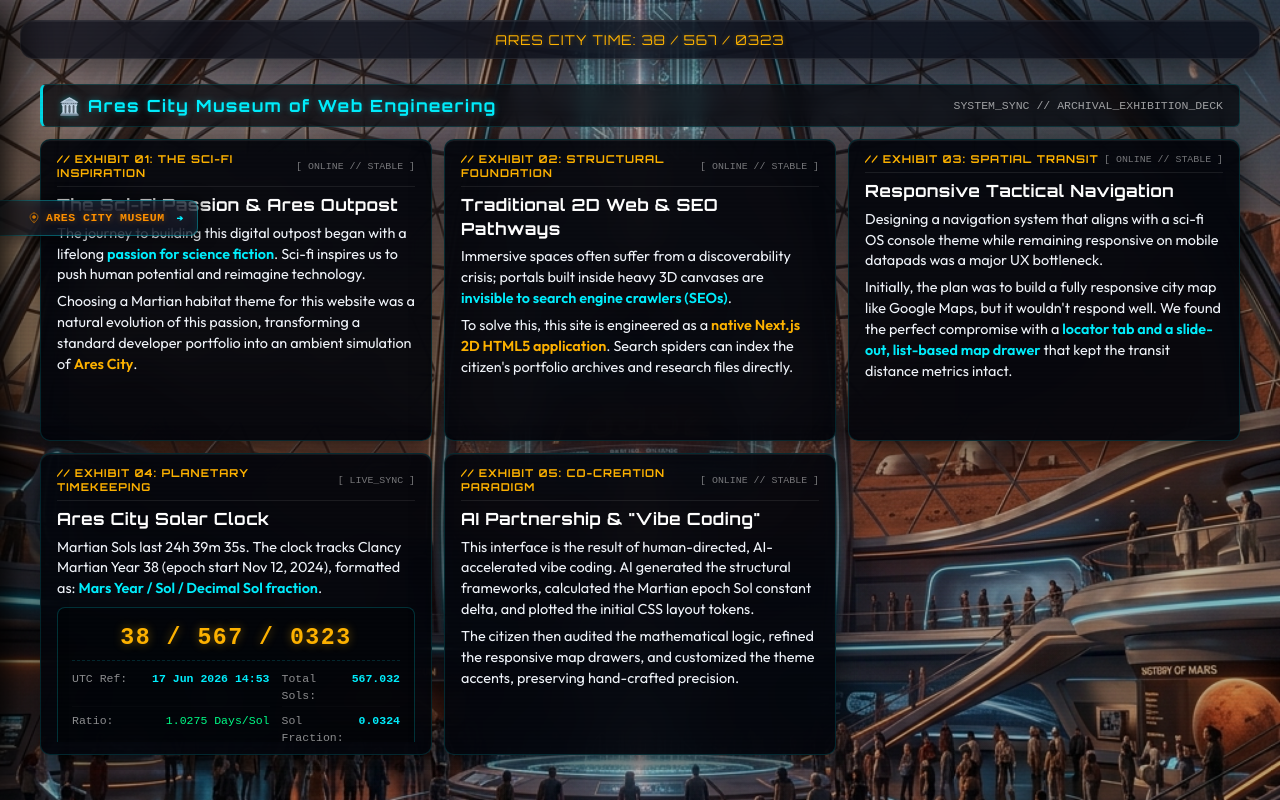
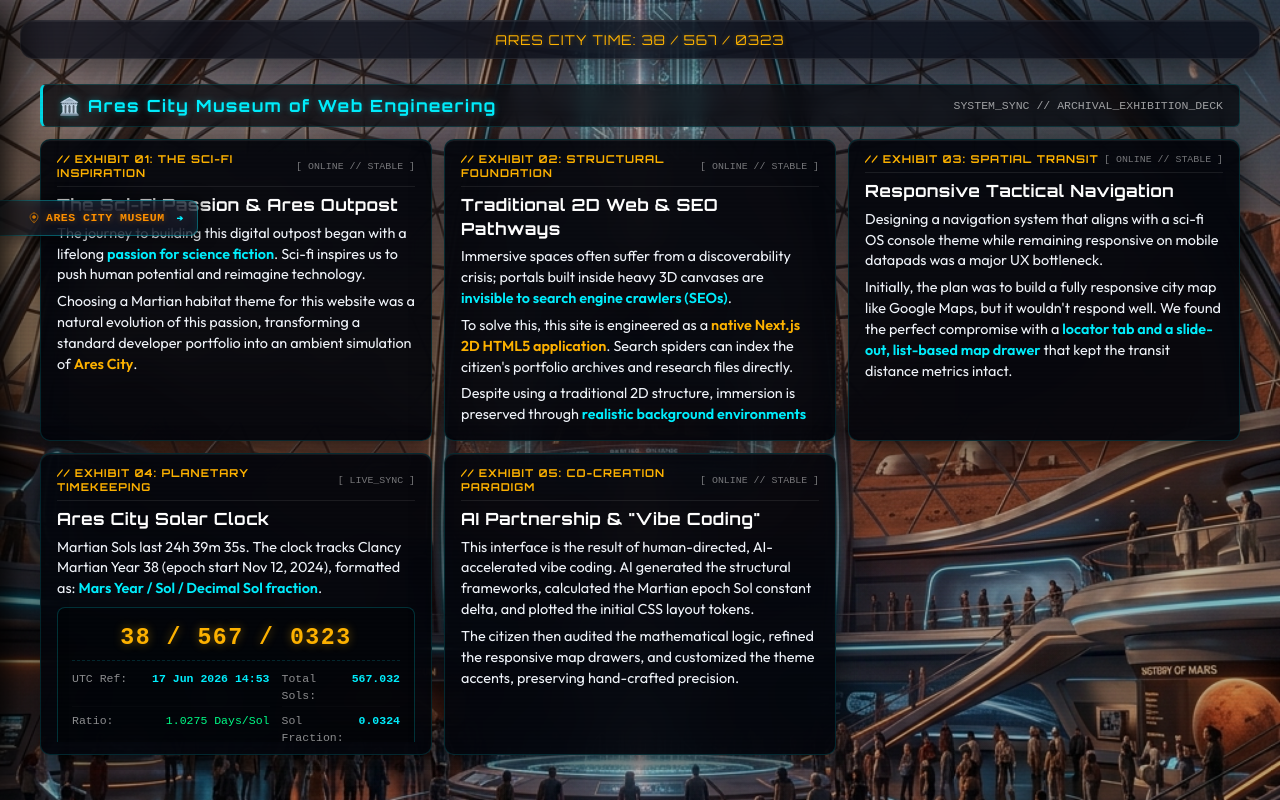
Before and after one commit to EphraimB/ephraim-becker-v3, a Next.js app: page /museum in a window 1280 px wide. Built offline with nearby package versions, Linux system fonts and the light colour scheme.

Commit message:
Add immersive description to AresMuseum for enhanced user experience

```diff
--- a/app/museum/page.js
+++ b/app/museum/page.js
@@ -380,6 +380,9 @@ export default function AresMuseum() {
             <p>
               To solve this, this site is engineered as a <span className="highlight-amber">native Next.js 2D HTML5 application</span>. Search spiders can index the citizen's portfolio archives and research files directly.
             </p>
+            <p>
+              Despite using a traditional 2D structure, immersion is preserved through <span className="highlight-cyan">realistic background environments</span> and a location-shifting navigation system, making transitions between pages feel like traveling to <span className="highlight-amber">new physical sectors</span>.
+            </p>
           </div>
         </div>
 
```
